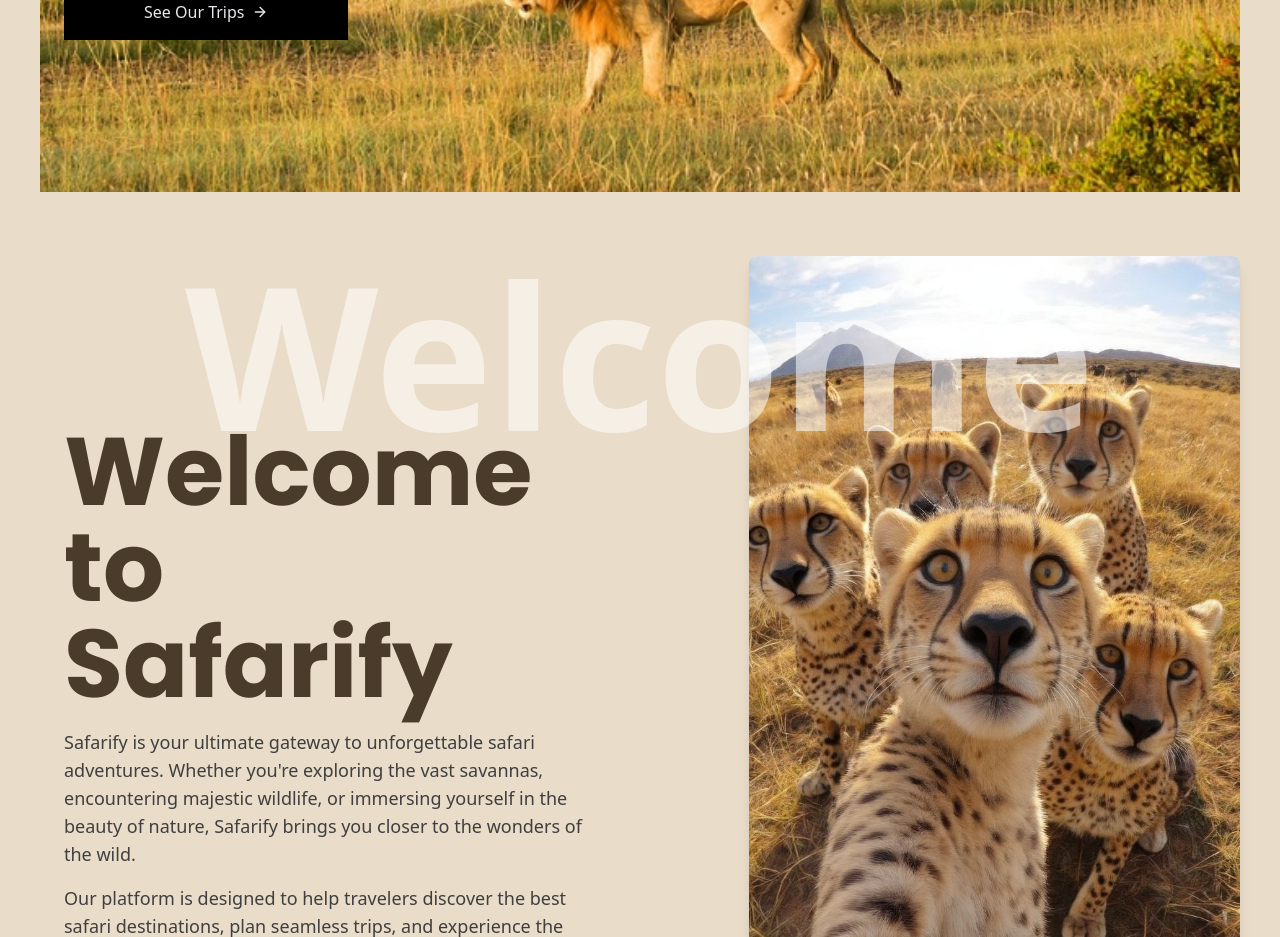
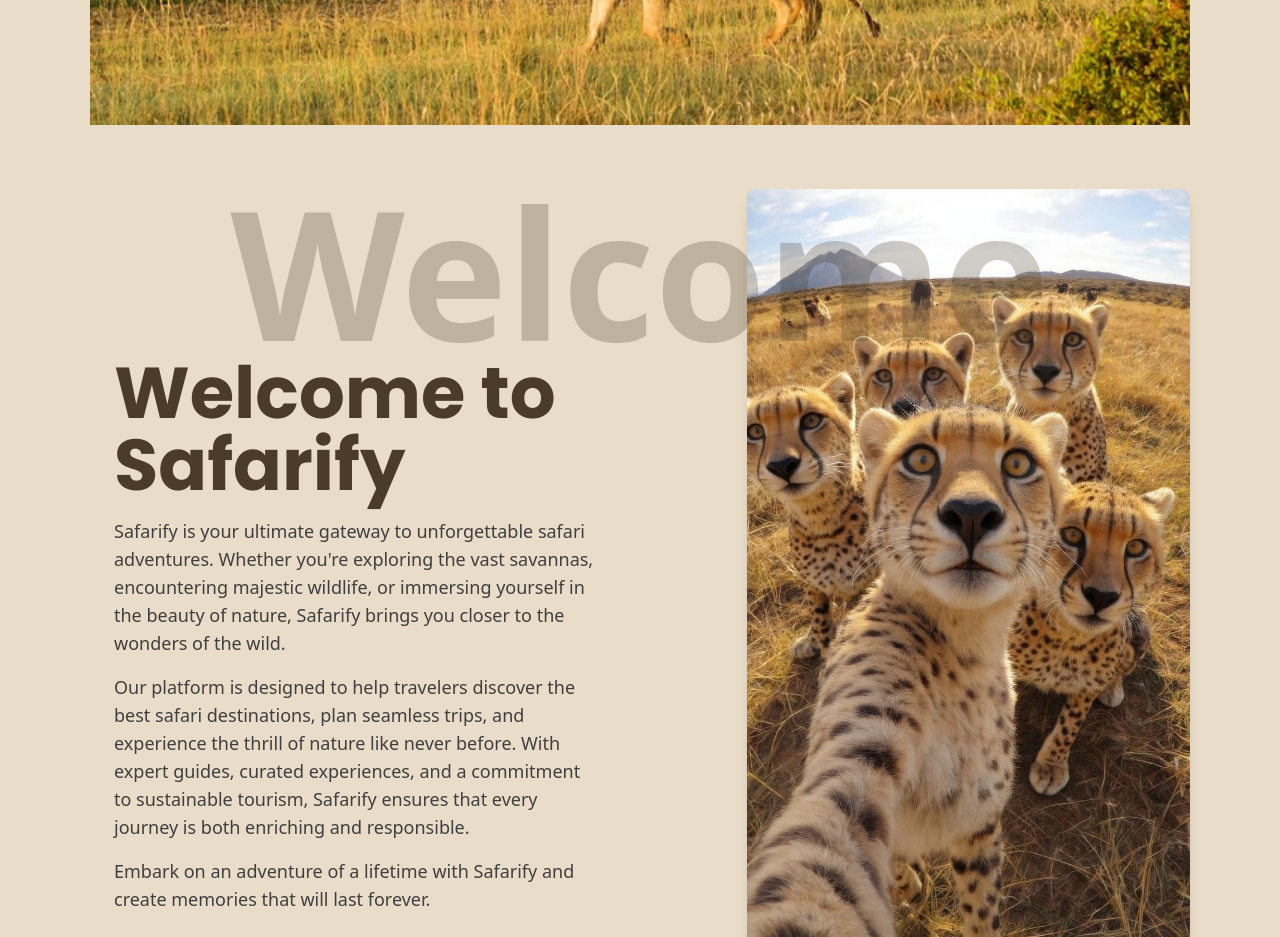
Before and after one commit to AbubakerSalah/safarify, a React (Vite) app: page / in a window 1280 px wide. Shown: the part 780-1717 px from the top of the page. Built offline with nearby package versions, Linux system fonts and the light colour scheme.

Commit message:
Changed the mx-w of the pages

```diff
--- a/src/Components/Navbar.jsx
+++ b/src/Components/Navbar.jsx
@@ -16,7 +16,7 @@
   }
 
   return (
-    <div className="flex justify-between  lg:justify-start lg:gap-16 items-center p-8 lg:p-16  relative">
+    <div className="flex justify-between  lg:justify-start lg:gap-16 items-center p-8 lg:p-16 relative">
       <Link to="/" className="relative group">
         <h1 className="text-4xl lg:text-5xl font-poppins font-bold">
           safarify
--- a/src/Pages/About.jsx
+++ b/src/Pages/About.jsx
@@ -2,7 +2,7 @@
 
 export default function AboutUs() {
   return (
-    <div className="max-w-[1200px] m-auto p-6 scroll-smooth">
+    <div className="max-w-[1100px] m-auto p-6 scroll-smooth">
       <div className="text-center">
         <h1 className="text-4xl md:text-6xl lg:text-7xl font-bold">About Us</h1>
         <p className="text-[#3F3F3F] text-lg md:text-xl lg:text-2xl mt-4 max-w-2xl mx-auto">
--- a/src/Pages/Home.jsx
+++ b/src/Pages/Home.jsx
@@ -5,7 +5,7 @@
 
 export default function Home() {
   return (
-    <div className="max-w-[1200px] m-auto scroll-smooth">
+    <div className="max-w-[1100px] m-auto scroll-smooth">
       <div className="flex justify-start items-center relative">
         <img src="/t.png" alt="Safari" className="w-full h-auto" />
         <div className="absolute text-4xl md:text-6xl lg:text-8xl p-6 font-poppins top-10 md:top-20 text-[#3A2C1A]">
@@ -24,13 +24,13 @@
         </div>
       </div>
 
-      <div className="flex justify-start items-center max-w-[1200px] m-auto">
+      <div className="flex justify-start items-center max-w-[1100px] m-auto">
         <div className="flex lg:justify-center md:gap-32">
-          <div className="absolute hidden md:flex item-start text-[#ffffff8b] md:text-[80px] lg:text-[200px] m-3 font-bold">
+          <div className="absolute hidden md:flex item-start text-[#3a2c1a3d] md:text-[80px] lg:text-[180px] m-3 font-bold">
             Welcome
           </div>
           <div className="md:mt-24 lg:mt-52 p-6 ">
-            <h3 className="text-4xl md:text-6xl lg:text-7xl xl:text-8xl font-bold font-poppins">
+            <h3 className="text-4xl md:text-5xl lg:text-6xl xl:text-7xl font-bold font-poppins">
               Welcome to <br />
               Safarify
             </h3>
```
